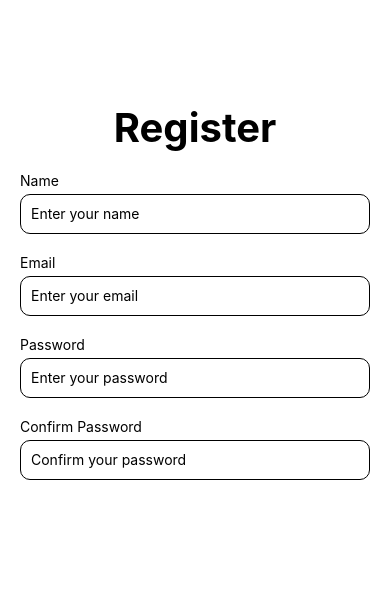
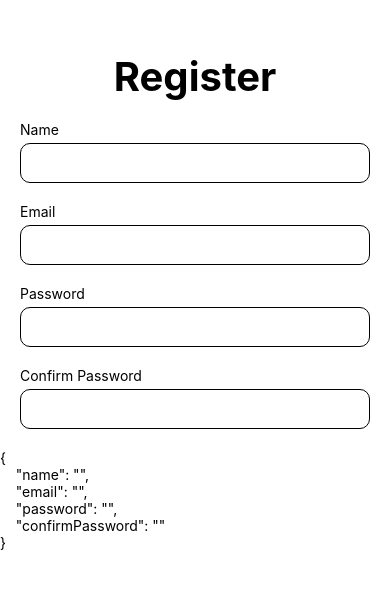
Before and after one commit to ivander08/CXUE, a React Native app in the folder client/: screen / in a window 390 px wide. Shown: the part 121-710 px from the top of the page. Built offline with nearby package versions, Linux system fonts and the light colour scheme.

Commit message:
Refactor Register component to use InputBox component

```diff
--- /dev/null
+++ b/client/components/InputBox.js
@@ -0,0 +1,33 @@
+import { View, Text, StyleSheet, TextInput } from "react-native";
+import React from "react";
+
+const InputBox = ({ inputTitle, keyboardType, autoComplete, secureTextEntry=false, placeholder, value, setValue}) => {
+  return (
+    <View>
+      <Text>{inputTitle}</Text>
+      <TextInput style={styles.inputBox} placeholder={placeholder}
+      autoCorrect={false}
+      keyboardType={keyboardType}
+      autoComplete={autoComplete}
+      secureTextEntry={secureTextEntry}
+      value={value}
+      onChangeText={(text) => setValue(text)}
+      />
+    </View>
+  );
+};
+
+const styles = StyleSheet.create({
+  inputBox: {
+    height: 40,
+    marginBottom: 20,
+    backgroundColor: "white",
+    borderRadius: 10,
+    borderWidth: 1,
+    borderColor: "black",
+    padding: 10,
+    marginTop: 5,
+  },
+});
+
+export default InputBox;
--- a/client/screens/auth/Register.js
+++ b/client/screens/auth/Register.js
@@ -1,28 +1,22 @@
-import { View, Text, StyleSheet, TextInput } from 'react-native'
-import React from 'react'
+import { View, Text, StyleSheet, TextInput } from 'react-native';
+import React,{useState} from 'react';
+import InputBox from '../../components/InputBox';
 
 const Register = () => {
+  const [name,setName] = useState('');
+  const [email,setEmail] = useState('');
+  const [password,setPassword] = useState('');
+  const [confirmPassword,setConfirmPassword] = useState('');
   return (
     <View style={styles.container}>
       <Text style={styles.pageTitle}>Register</Text>
       <View style={{ marginHorizontal: 20 }}>
-        <Text>Name</Text>
-        <TextInput style={styles.input}
-          placeholder="Enter your name"
-        />
-        <Text>Email</Text>
-        <TextInput style={styles.input}
-          placeholder="Enter your email"
-        />
-        <Text>Password</Text>
-        <TextInput style={styles.input}
-          placeholder="Enter your password"
-        />
-        <Text>Confirm Password</Text>
-        <TextInput style={styles.input}
-          placeholder="Confirm your password"
-        />
+        <InputBox inputTitle={"Name"} value={name} setValue={setName}/>
+        <InputBox inputTitle={"Email"} keyboardType={"email-address"} autoComplete={"email"} value={email} setValue={setEmail}/>
+        <InputBox inputTitle={"Password"} secureTextEntry={true} autoComplete={"password"} value={password} setValue={setPassword}/>
+        <InputBox inputTitle={"Confirm Password"} secureTextEntry={true} autoComplete={"password"} value={confirmPassword} setValue={setConfirmPassword}/>
       </View>
+      <Text>{JSON.stringify({name,email,password,confirmPassword}, null, 4)}</Text>
     </View>
   )
 }
```
